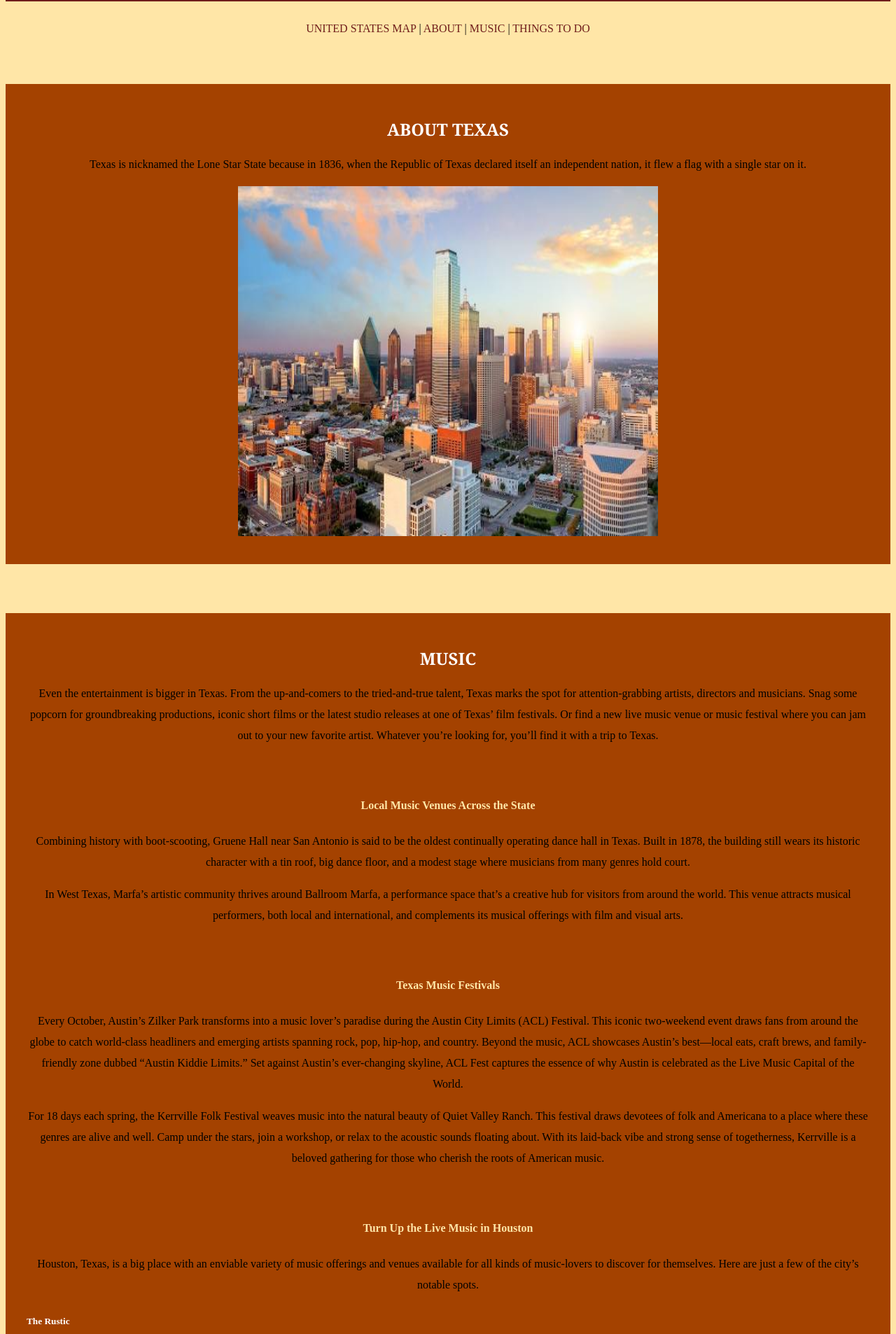
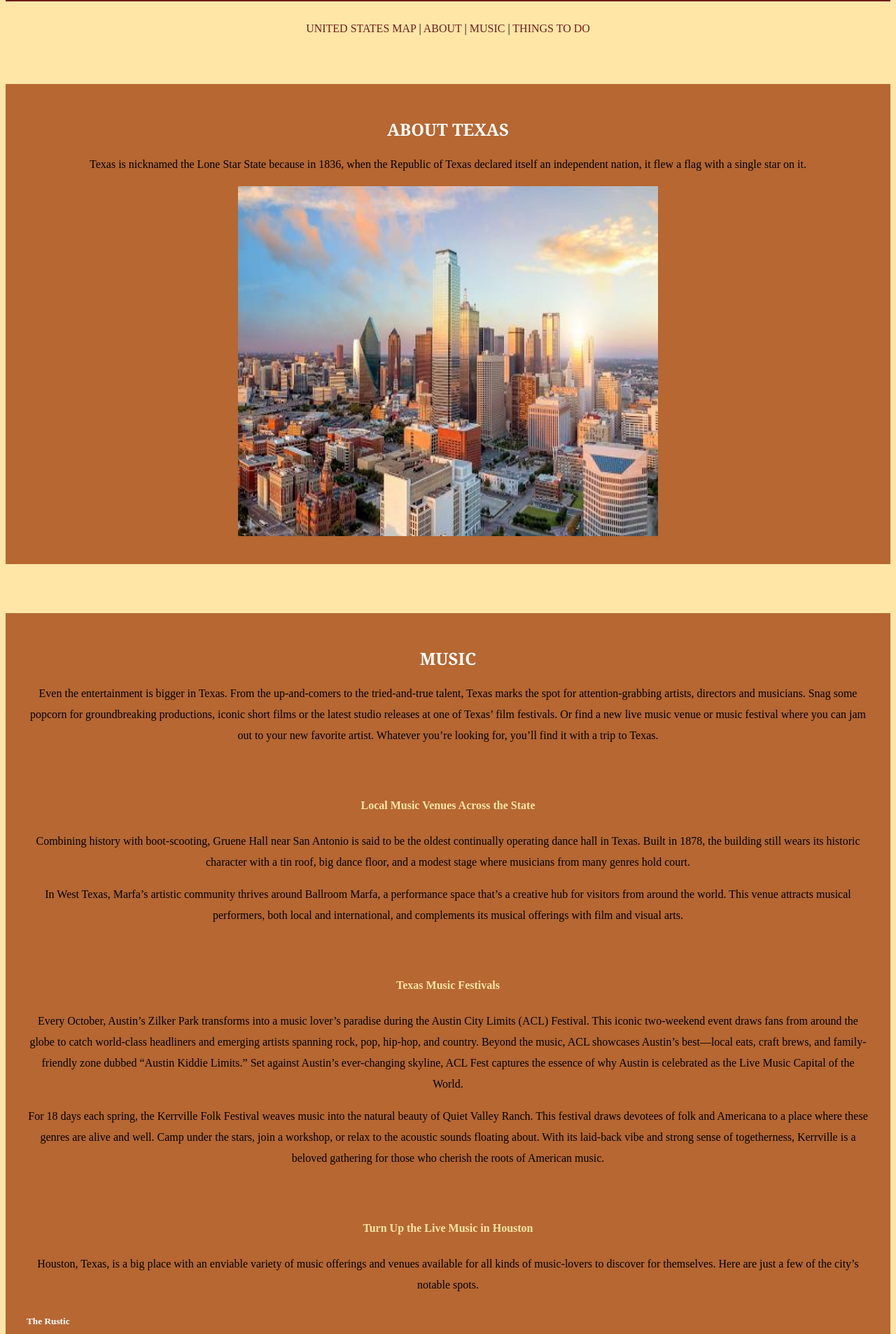
Before and after one commit to 20198203-star/Finals_Assignment-2, a plain HTML site: page texas.html in a window 1280 px wide. Shown: the part 160-2066 px from the top of the page at 70% size. Drawn offline with Linux system fonts and the light colour scheme.

Commit message:
Update texas.html

```diff
--- a/texas.html
+++ b/texas.html
@@ -37,7 +37,7 @@
             margin-top: 70px;
             margin-bottom: 70px;
             line-height: 30px;
-            background-color: #a44200;
+            background-color: #b66732;
             padding: 30px;
         }
 
@@ -55,7 +55,7 @@
             margin-top: 70px;
             margin-bottom: 70px;
             line-height: 30px;
-            background-color: #a44200;
+            background-color: #b66732;
             padding: 30px;
         }
 
@@ -67,7 +67,7 @@
             margin-top: 70px;
             margin-bottom: 70px;
             line-height: 30px;
-            background-color: #a44200;
+            background-color: #b66732;
             padding: 30px;
         }
 
```
